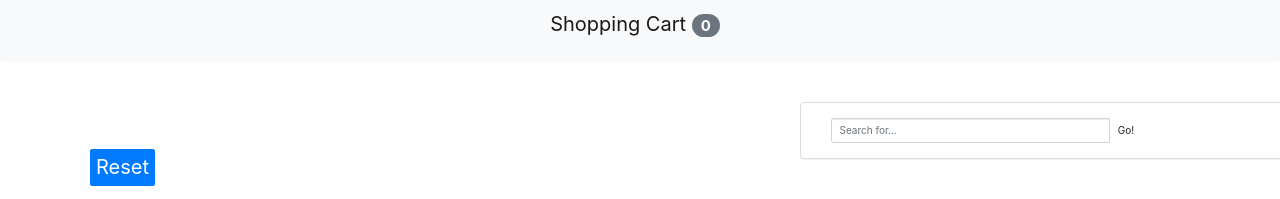
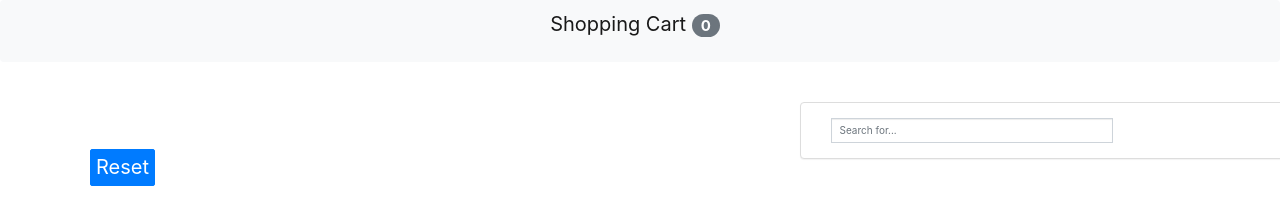
Before and after one commit to JSantiPearson/react-store-ui, a React (Create React App) app: page / in a window 1280 px wide. Shown: the top 199 px of the page. Built offline with nearby package versions, Linux system fonts and the light colour scheme.

Commit message:
Add interior search functionality

```diff
--- a/src/App.js
+++ b/src/App.js
@@ -6,6 +6,14 @@ import "./App.css";
 
 class App extends Component {
   state = {
+    list: [
+      "Health Potion",
+      "Stamina Potion",
+      "Mana Potion",
+      "Speed Potion",
+      "Poison Vial",
+      "Luck Charm"
+    ],
     counters: [
       { id: 1, name: "Health Potion", value: 0 },
       { id: 2, name: "Stamina Potion", value: 0 },
@@ -35,10 +43,6 @@ class App extends Component {
     this.setState({ counters: counters });
   };
 
-  handleSearch = input => {
-    console.log("Search");
-  };
-
   handleReset = () => {
     const counters = this.state.counters.map(c => {
       c.value = 0;
@@ -56,7 +60,7 @@ class App extends Component {
         <Navbar
           totalCounters={this.state.counters.filter(c => c.value > 0).length}
         />
-        <ShopList onSearch={this.handleSearch} />
+        <ShopList items={this.state.list} onSearch={this.handleSearch} />
         <main className="container">
           <Counters
             counters={this.state.counters}
--- a/src/components/shopList.jsx
+++ b/src/components/shopList.jsx
@@ -2,8 +2,55 @@ import React, { Component } from "react";
 
 class ShopList extends Component {
   state = {
-    input: ""
+    filtered: []
   };
+
+  componentDidMount() {
+    this.setState({
+      filtered: this.props.items
+    });
+  }
+
+  componentWillReceiveProps(nextProps) {
+    this.setState({
+      filtered: nextProps.items
+    });
+  }
+
+  handleChange = e => {
+    // Variable to hold the original version of the list
+    let currentList = [];
+    // Variable to hold the filtered list before putting into state
+    let newList = [];
+
+    // If the search bar isn't empty
+    if (e.target.value !== "") {
+      // Assign the original list to currentList
+      currentList = this.props.items;
+
+      // Use .filter() to determine which items should be displayed
+      // based on the search terms
+      newList = currentList.filter(item => {
+        // change current item to lowercase
+        const lc = item.toLowerCase();
+        // change search term to lowercase
+        const filter = e.target.value.toLowerCase();
+        // check to see if the current list item includes the search term
+        // If it does, it will be added to newList. Using lowercase eliminates
+        // issues with capitalization in search terms and search content
+        return lc.includes(filter);
+      });
+    } else {
+      // If the search bar is empty, set newList to original task list
+      newList = this.props.items;
+    }
+    // Set the filtered state based on what our rules added to newList
+    this.setState({
+      filtered: newList
+    });
+    console.log(newList);
+  };
+
   render() {
     const divStyle = {
       fontSize: 20,
@@ -11,7 +58,6 @@ class ShopList extends Component {
       top: 20,
       left: 800
     };
-    const { onSearch } = this.props;
     return (
       <div style={divStyle}>
         <div className="panel panel-default">
@@ -21,17 +67,9 @@ class ShopList extends Component {
                 <input
                   type="text"
                   className="form-control"
+                  onChange={this.handleChange}
                   placeholder="Search for..."
                 />
-                <span className="input-group-btn">
-                  <button
-                    onClick={onSearch}
-                    className="btn btn-default"
-                    type="button"
-                  >
-                    Go!
-                  </button>
-                </span>
               </div>
             </div>
           </div>
```
